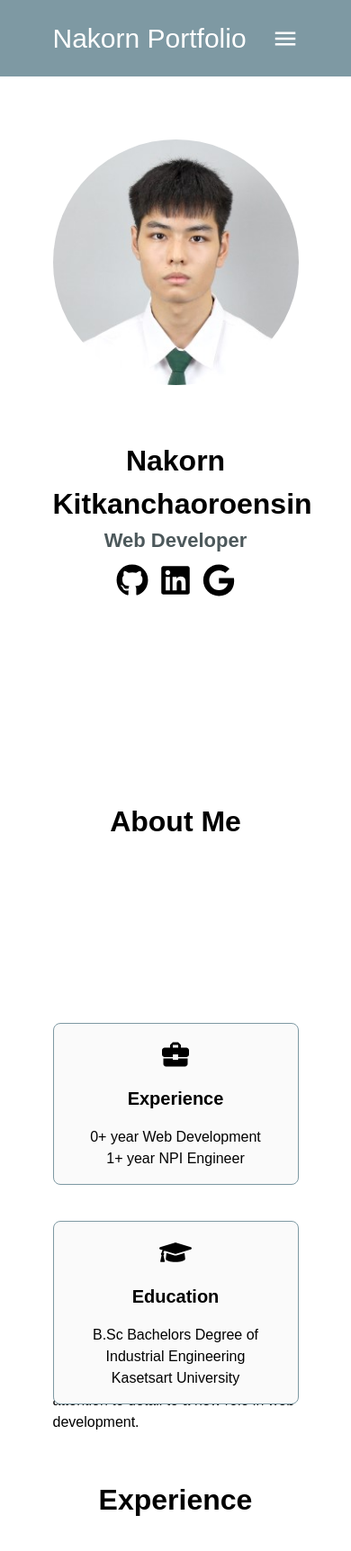
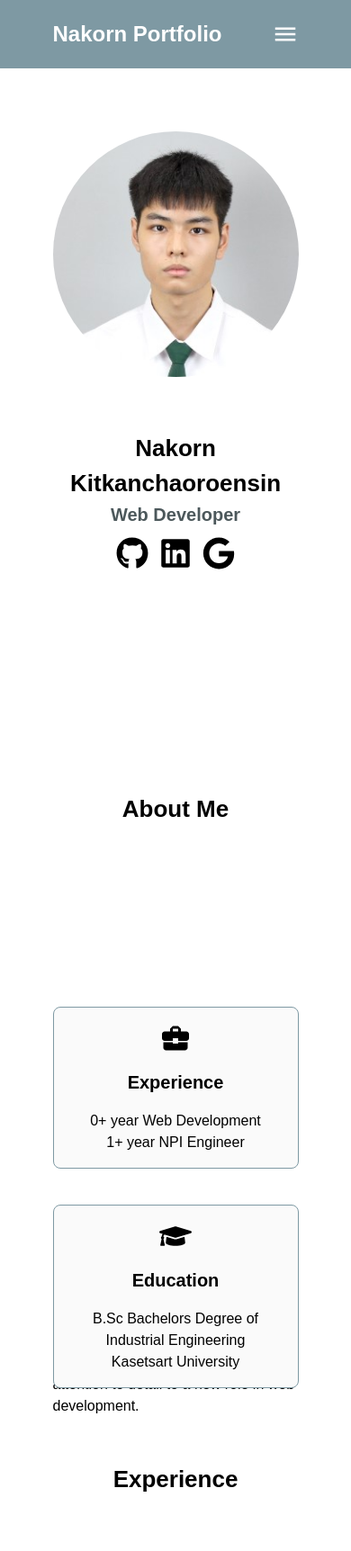
Before and after one commit to NakornKitk/nakorn-portfolio, a Next.js app: page / in a window 390 px wide. Shown: the top 1724 px of the page at 90% size. Built offline with nearby package versions, Linux system fonts and the light colour scheme.

Commit message:
adjust responsive

```diff
--- a/app/components/AboutMe.js
+++ b/app/components/AboutMe.js
@@ -1,6 +1,4 @@
-'use client'
 import { useEffect, useState, useRef } from 'react'
-
 import { FaGraduationCap } from "react-icons/fa";
 import { MdBusinessCenter } from "react-icons/md";
 
@@ -58,7 +56,7 @@ function AboutMe() {
 
     return (
         <div ref={divRef} className={`my-[50px] ${isFlexColumn ? 'overflow-hidden' : ''}`}>
-            <h1 className="text-center text-[32px] font-bold">About Me</h1>
+            <h1 className="text-center text-[26px] md:text-[32px] font-bold">About Me</h1>
 
             <div className="md:flex gap-[20px] my-[20px] w-[100%]">
                 <div className="border border-[#7E99A3] rounded-lg p-4 text-center w-full mb-4 bg-[#FAFAFA] transition-transform duration-500 ease-in-out"
--- a/app/components/BackToTopButton.js
+++ b/app/components/BackToTopButton.js
@@ -1,4 +1,3 @@
-'use client';
 import { useEffect, useState } from 'react';
 import { IoIosArrowUp } from "react-icons/io";
 
--- a/app/components/ContactForm.js
+++ b/app/components/ContactForm.js
@@ -1,5 +1,3 @@
-'use client';
-
 import { useState } from 'react';
 import emailjs from 'emailjs-com';
 
@@ -43,7 +41,7 @@ export default function ContactForm() {
 
     return (
         <div className="py-16 bg-[#F4EDD3] px-6 md:px-[20%]">
-            <h2 className="text-center text-3xl md:text-4xl font-bold">Contact Me</h2>
+            <h2 className="text-center text-[26px] md:text-[32px] font-bold">Contact Me</h2>
             {status && <p className="text-center text-green-600">{status}</p>}
             <form onSubmit={handleSubmit} className="py-6 w-full mx-auto max-w-[600px] space-y-6">
                 <div className="flex flex-col">
--- a/app/components/Experience.js
+++ b/app/components/Experience.js
@@ -1,4 +1,3 @@
-'use client'
 import Image from 'next/image'
 import { useEffect, useState, useRef } from 'react'
 
@@ -55,7 +54,7 @@ function Experience() {
   const scrollEffect = inView ? Math.min(scrollPosition / 5, 100) : 0;
   return (
     <div className={`my-[50px] ${isFlexColumn ? 'overflow-hidden' : ''}`} ref={divRef} >
-      <h1 className="text-center text-[32px] font-bold">Experience</h1>
+      <h1 className="text-center text-[26px] md:text-[32px] font-bold">Experience</h1>
       <div className="md:flex gap-[20px] my-[20px]">
         <div className="border border-[#7E99A3] bg-[#FAFAFA] rounded-lg px-4 py-[50px] text-center w-full mb-[20px] md:mb-[0px] transition-transform duration-500 ease-in-out"
           style={{
--- a/app/components/Header.js
+++ b/app/components/Header.js
@@ -1,5 +1,3 @@
-
-"use client";
 import React, { useState, useEffect } from 'react';
 import Sidebar from './Sidebar.js';
 import { useScroll } from './ScrollContext.js';
@@ -29,17 +27,14 @@ function Header() {
   }, []);
 
 
-
-
-
   return (
     <div className="text-white bg-[#7E99A3] w-full top-0 left-0 z-50">
       <div className="flex justify-between py-[20px] px-[15%]">
-        <p className="text-[30px]">Nakorn Portfolio</p>
+        <p className="text-[24px] font-bold">Nakorn Portfolio</p>
         <div className="flex items-center justify-center text-[30px] md:hidden cursor-pointer">
           <MdOutlineMenu onClick={() => setIsActiveSidebar(true)} />
         </div>
-        <div className="hidden md:flex gap-x-[10px] items-center justify-center text-[18px]">
+        <div className="hidden md:flex gap-x-[20px] items-center justify-center text-[18px]">
           <p onClick={() => navigateAndScroll(0)} className="cursor-pointer">About</p>
           <p onClick={() => navigateAndScroll(1)} className="cursor-pointer">Experience</p>
           <p onClick={() => navigateAndScroll(2)} className="cursor-pointer">Projects</p>
--- a/app/components/Projects.js
+++ b/app/components/Projects.js
@@ -1,4 +1,3 @@
-"use client";
 import React, { useState, useEffect } from 'react'
 import ProjectCard from './ProjectCard';
 
@@ -15,7 +14,7 @@ function Projects() {
 
     return (
         <div className="my-[50px]">
-            <h1 className="text-center text-[32px] font-bold">Projects</h1>
+            <h1 className="text-center text-[26px] md:text-[32px] font-bold">Projects</h1>
             <div className="my-[20px] gap-y-[20px]">
                 {data.length > 0 ? (
                     data.map((item, index) => (
--- a/app/components/ScrollContext.js
+++ b/app/components/ScrollContext.js
@@ -1,5 +1,4 @@
 
-"use client";
 import React, { createContext, useState, useContext } from 'react';
 import { useNavigate } from 'react-router-dom';
 
--- a/app/components/Sidebar.js
+++ b/app/components/Sidebar.js
@@ -1,4 +1,3 @@
-import React from 'react'
 import { useScroll } from './ScrollContext.js';
 import { useState } from 'react';
 
--- a/app/components/Skill.js
+++ b/app/components/Skill.js
@@ -1,4 +1,3 @@
-'use client'
 import { FaHtml5 } from "react-icons/fa";
 import { FaCss3Alt } from "react-icons/fa";
 import { IoLogoJavascript } from "react-icons/io5";
@@ -64,7 +63,7 @@ function Skill() {
   const scrollEffect = inView ? Math.min(scrollPosition / 5, 100) : 0;
   return (
     <div className={`my-[50px] ${isFlexColumn ? 'overflow-hidden' : ''}`} ref={divRef} >
-      <h1 className="text-center text-[32px] font-bold">Skill</h1>
+      <h1 className="text-center text-[26px] md:text-[32px] font-bold">Skill</h1>
       <div className="md:flex gap-x-[20px] my-[20px]">
         <div className="border border-[#7E99A3] bg-[#FAFAFA] rounded-lg p-4 text-center w-full pb-6 mb-[20px] md:mb-[0px] transition-transform duration-500 ease-in-out" style={{
           transform: `${isFlexColumn ? `translateY(${100 - scrollEffect}%)` : `translateX(-${100 - scrollEffect}%)`}`
--- a/app/page.js
+++ b/app/page.js
@@ -39,17 +39,17 @@ function HomeContent() {
           </div>
           <div>
             <div className="pt-[40px] pb-[10px] max-w-[400px] mx-[auto] xl:ml-[20px]">
-              <h1 className="text-[32px] font-bold text-black">Nakorn Kitkanchaoroensin</h1>
-              <h2 className="text-[22px] text-[#4C585B] font-semibold">Web Developer</h2>
+              <h1 className="text-[26px] md:text-[32px] font-bold text-black">Nakorn Kitkanchaoroensin</h1>
+              <h2 className="text-[20px] md:text-[22px] text-[#4C585B] font-semibold">Web Developer</h2>
             </div>
             <div className="flex items-center justify-center gap-x-3">
-              <a href="https://github.com/NakornKitk">
+              <a href="https://github.com/NakornKitk" className="hover:scale-110 transition-transform duration-300 ease-in-out">
                 <FaGithub className="text-[36px]" />
               </a>
-              <a href="https://www.linkedin.com/in/nakorn-kitkancharoensin/">
+              <a href="https://www.linkedin.com/in/nakorn-kitkancharoensin/" className="hover:scale-110 transition-transform duration-300 ease-in-out">
                 <FaLinkedin className="text-[36px]" />
               </a>
-              <a href="mailto:nakornkitk@gmail.com">
+              <a href="mailto:nakornkitk@gmail.com" className="hover:scale-110 transition-transform duration-300 ease-in-out">
                 <FaGoogle className="text-[36px]" />
               </a>
             </div>
```
